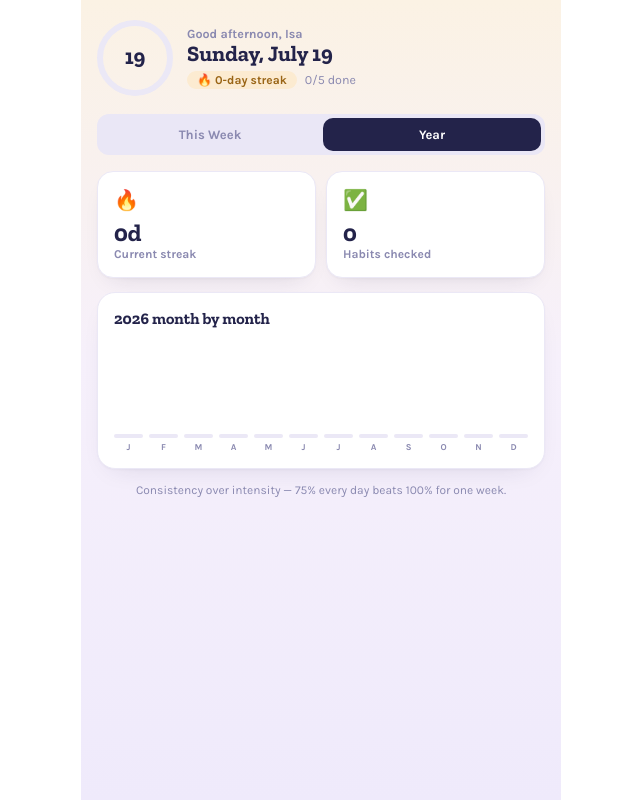
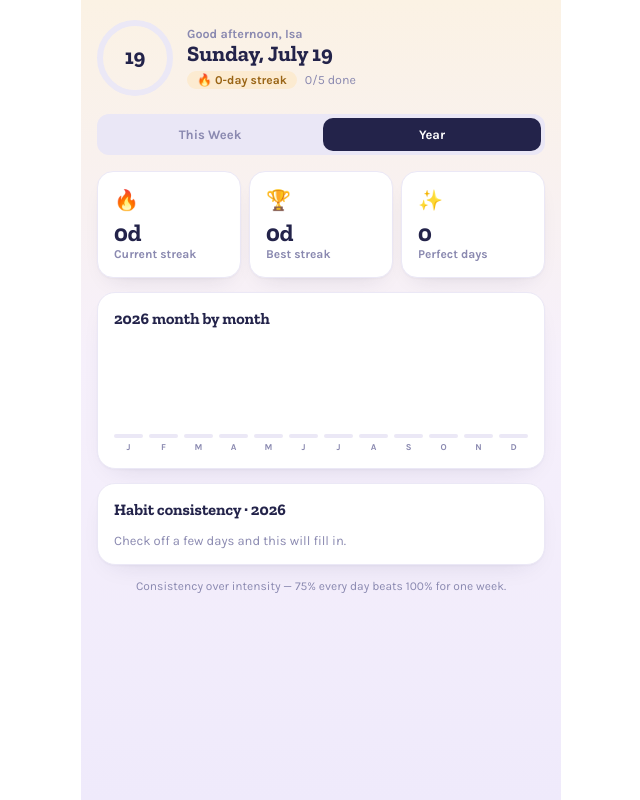
Before and after one commit to Isahepi/habit-tracker, a React (Vite) app: page / in a window 1280 px wide. Both pictures are taken after a click on the button "Year". Shown: the whole page, without its empty margins (319-959 px from the left). Built offline with nearby package versions, Linux system fonts and the light colour scheme.

Commit message:
Replace "habits checked" stat with a real Year dashboard
Swaps the not-very-useful lifetime tally for best streak and
perfect-day count, and adds a per-habit consistency breakdown
(ranked completion % with bars) so it's clear which habits are
solid and which need work.

```diff
--- a/src/App.jsx
+++ b/src/App.jsx
@@ -136,6 +136,28 @@ const ICONS = {
   facecare: "🧴",
   reading: "📖",
   video: "🎬",
+};
+
+const HABIT_LABELS = {
+  gym: "Gym",
+  gratitude: "Gratitude",
+  piano: "Piano",
+  study: "Study hour",
+  cleaning: "House cleaning",
+  tennis: "Tennis",
+  bizNight: "Business night",
+  padel: "Padel",
+  instaedit: "Instagram editing",
+  buffer: "Buffer / catch-up",
+  friends: "Friends",
+  groceries: "Groceries",
+  mealprep: "Meal prep",
+  laundry: "Laundry",
+  hobby: "Hobby",
+  review: "Weekly review",
+  facecare: "Face care",
+  reading: "Reading",
+  video: "Video / podcast",
 };
 
 /* ---------- storage (browser localStorage — stays on this device) ---------- */
@@ -461,10 +483,55 @@ export default function HabitTracker() {
     });
     return n ? sum / n : 0;
   });
-  const totalChecks = Object.values(data.days).reduce(
-    (a, v) => a + Object.values(v).filter(Boolean).length,
-    0
-  );
+  /* ---- best streak & perfect days (all-time) ---- */
+  const dayKeys = Object.keys(data.days);
+  const bestStreak = (() => {
+    if (!dayKeys.length) return 0;
+    const dates = dayKeys.map((k) => {
+      const [y, m, day] = k.split("-").map(Number);
+      return new Date(y, m - 1, day);
+    });
+    const cur = new Date(Math.min(...dates));
+    const end = new Date();
+    let best = 0,
+      run = 0;
+    while (cur <= end) {
+      const hs = habitsFor(cur);
+      const dd = data.days[toKey(cur)] || {};
+      const p = hs.length ? hs.filter((h) => dd[h.id]).length / hs.length : 0;
+      if (p >= 0.75) {
+        run++;
+        best = Math.max(best, run);
+      } else {
+        run = 0;
+      }
+      cur.setDate(cur.getDate() + 1);
+    }
+    return best;
+  })();
+  const perfectDays = dayKeys.filter((k) => {
+    const [y, m, day] = k.split("-").map(Number);
+    const hs = habitsFor(new Date(y, m - 1, day));
+    const dd = data.days[k];
+    return hs.length && hs.every((h) => dd[h.id]);
+  }).length;
+
+  /* ---- per-habit consistency, this year ---- */
+  const habitStats = (() => {
+    const stats = {};
+    Object.entries(data.days).forEach(([k, v]) => {
+      const [y, mo, day] = k.split("-").map(Number);
+      if (y !== year) return;
+      habitsFor(new Date(y, mo - 1, day)).forEach((h) => {
+        stats[h.id] = stats[h.id] || { done: 0, total: 0 };
+        stats[h.id].total++;
+        if (v[h.id]) stats[h.id].done++;
+      });
+    });
+    return Object.entries(stats)
+      .map(([id, s]) => ({ id, pct: s.done / s.total }))
+      .sort((a, b) => b.pct - a.pct);
+  })();
 
   /* ---- week strip ---- */
   const monday = new Date(viewDate);
@@ -803,9 +870,10 @@ export default function HabitTracker() {
 
       {tab === "year" && (
         <div style={{ display: "flex", flexDirection: "column", gap: 14, animation: "fadeSlideIn .3s ease" }}>
-          <div style={{ display: "flex", gap: 10 }}>
+          <div style={{ display: "flex", gap: 8 }}>
             <StatCard label="Current streak" value={`${streak}d`} icon="🔥" />
-            <StatCard label="Habits checked" value={totalChecks} icon="✅" />
+            <StatCard label="Best streak" value={`${bestStreak}d`} icon="🏆" />
+            <StatCard label="Perfect days" value={perfectDays} icon="✨" />
           </div>
           <div style={cardStyle}>
             <div
@@ -848,6 +916,73 @@ export default function HabitTracker() {
               ))}
             </div>
           </div>
+          <div style={cardStyle}>
+            <div
+              style={{
+                fontFamily: "'Zilla Slab', serif",
+                fontWeight: 700,
+                fontSize: 16,
+                marginBottom: 14,
+              }}
+            >
+              Habit consistency · {year}
+            </div>
+            {habitStats.length === 0 ? (
+              <div style={{ fontSize: 13, color: C.sub }}>
+                Check off a few days and this will fill in.
+              </div>
+            ) : (
+              <div style={{ display: "flex", flexDirection: "column", gap: 12 }}>
+                {habitStats.map((h) => (
+                  <div key={h.id}>
+                    <div
+                      style={{
+                        display: "flex",
+                        alignItems: "center",
+                        justifyContent: "space-between",
+                        fontSize: 12.5,
+                        marginBottom: 5,
+                      }}
+                    >
+                      <span>
+                        {ICONS[h.id] || "✨"} {HABIT_LABELS[h.id] || h.id}
+                      </span>
+                      <span
+                        style={{
+                          fontWeight: 700,
+                          color: h.pct >= 0.75 ? C.success : C.sub,
+                        }}
+                      >
+                        {Math.round(h.pct * 100)}%
+                      </span>
+                    </div>
+                    <div
+                      style={{
+                        height: 6,
+                        borderRadius: 4,
+                        background: C.line,
+                        overflow: "hidden",
+                      }}
+                    >
+                      <div
+                        style={{
+                          width: `${h.pct * 100}%`,
+                          height: "100%",
+                          borderRadius: 4,
+                          background:
+                            h.pct >= 0.75
+                              ? `linear-gradient(90deg, ${C.accent}, ${C.violet})`
+                              : C.subFaint,
+                          transition: "width .3s ease",
+                        }}
+                      />
+                    </div>
+                  </div>
+                ))}
+              </div>
+            )}
+          </div>
+
           <div style={{ fontSize: 12, color: C.sub, textAlign: "center" }}>
             Consistency over intensity — 75% every day beats 100% for one week.
           </div>
```
